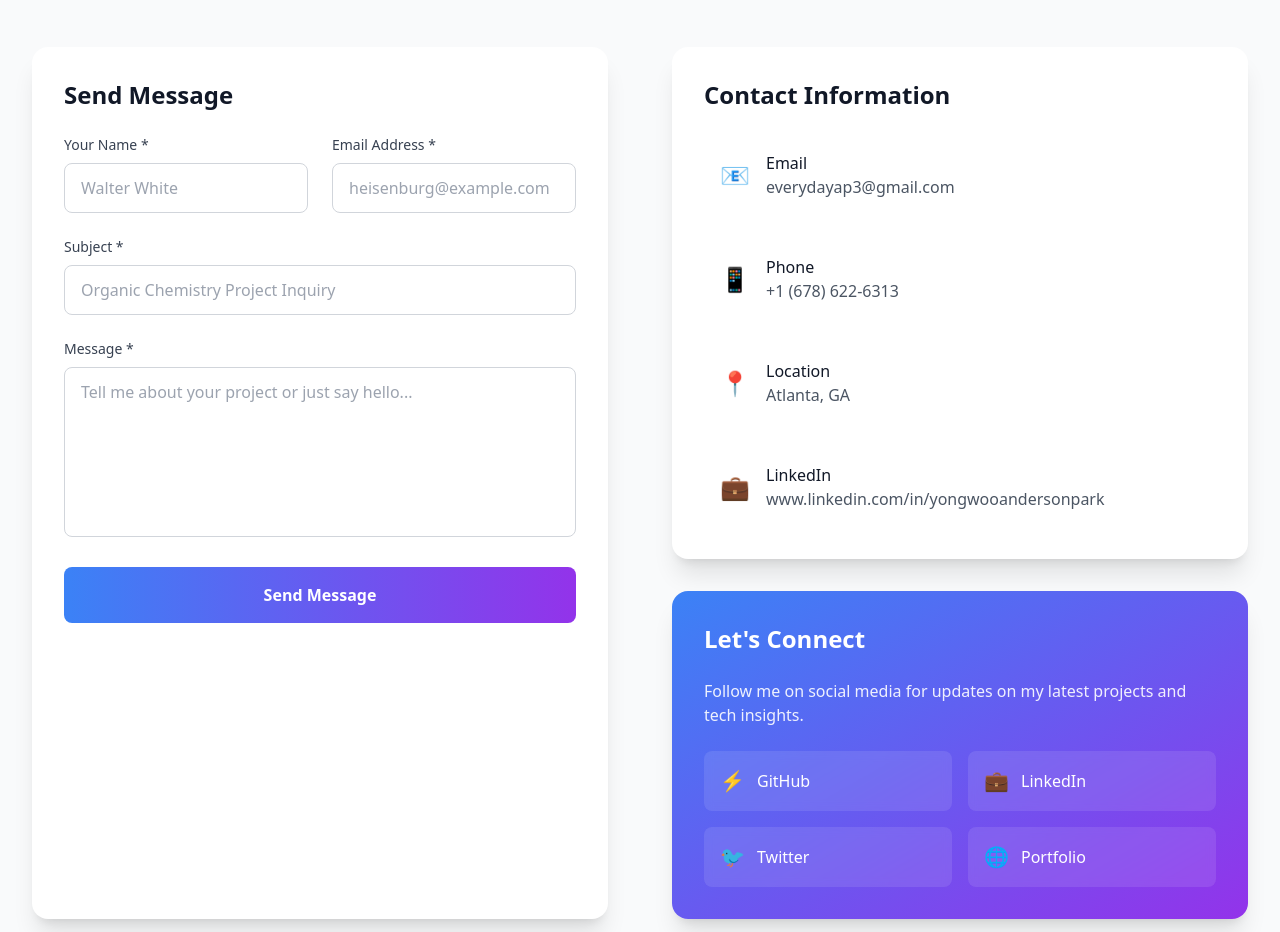
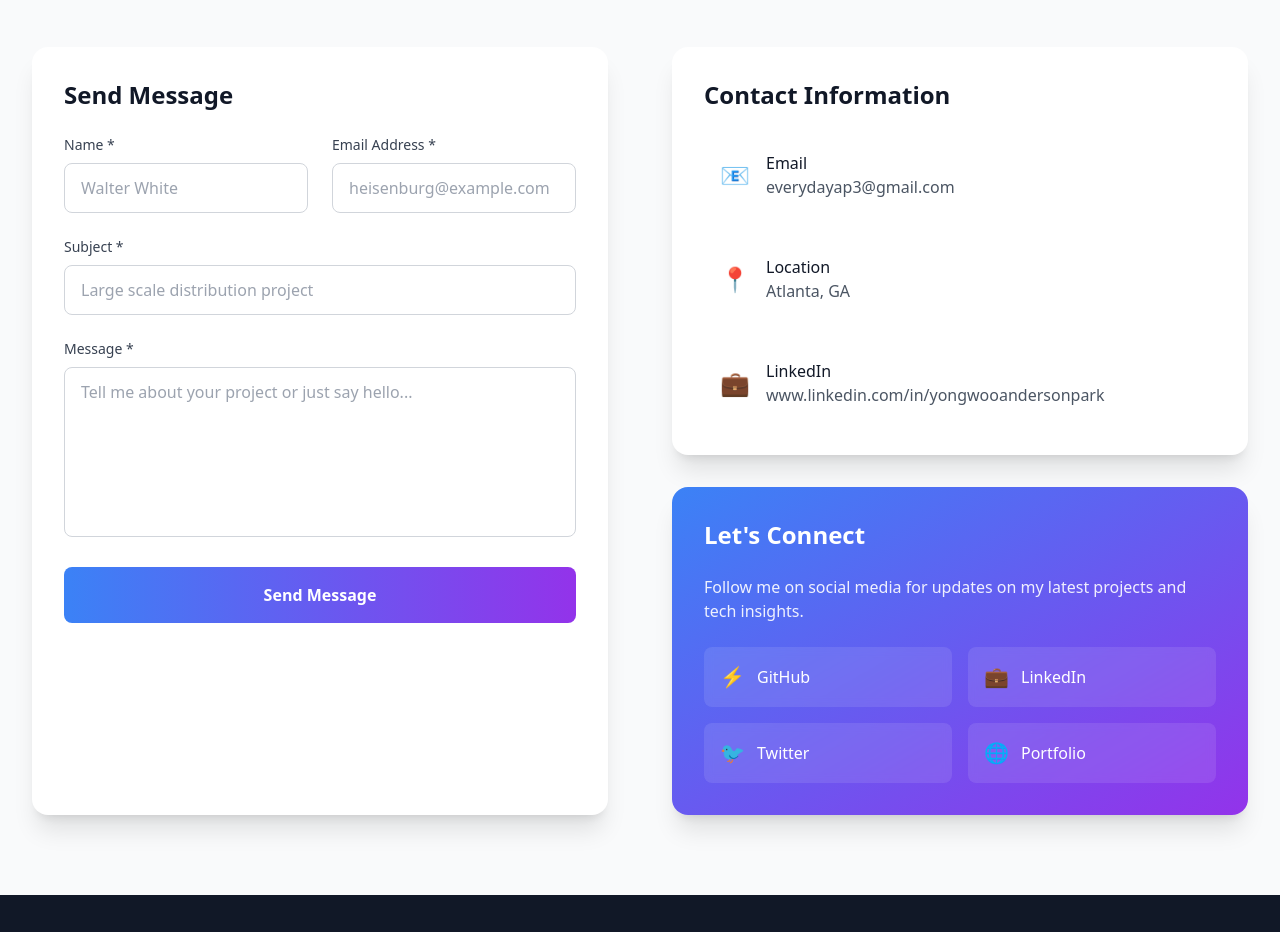
Before and after one commit to yandersonpark1/yandersonpark1-portfolio-web, a Next.js app: page / in a window 1280 px wide. Shown: the part 4460-5392 px from the top of the page. Built offline with nearby package versions, Linux system fonts and the light colour scheme.

Commit message:
contact emailjs added and functional

```diff
--- a/app/components/Contact.tsx
+++ b/app/components/Contact.tsx
@@ -1,5 +1,6 @@
 'use client'
 import { useState } from 'react'
+import emailjs from 'emailjs-com'
 
 export default function Contact() {
   const [formData, setFormData] = useState({
@@ -22,15 +23,24 @@ export default function Contact() {
     e.preventDefault()
     setIsSubmitting(true)
 
-    // Simulate form submission (you'll replace this with real form handling later)
-    setTimeout(() => {
+    try {
+      const result = await emailjs.send(
+        process.env.NEXT_PUBLIC_EMAILJS_SERVICE_ID!,
+        process.env.NEXT_PUBLIC_EMAILJS_TEMPLATE_ID!,
+        formData,
+        process.env.NEXT_PUBLIC_EMAILJS_USER_ID!
+      )
+
+      console.log(result.text)
       setSubmitStatus('success')
+      setFormData({ name: '', email: '', subject: '', message: '' })
+    } catch (error) {
+      console.error(error)
+      setSubmitStatus('error')
+    } finally {
       setIsSubmitting(false)
-      setFormData({ name: '', email: '', subject: '', message: '' })
-
-      // Clear success message after 5 seconds
       setTimeout(() => setSubmitStatus(''), 5000)
-    }, 2000)
+    }
   }
 
   const contactInfo = [
@@ -39,12 +49,6 @@ export default function Contact() {
       title: 'Email',
       details: 'everydayap3@gmail.com',
       action: 'mailto:everydayap3@gmail.com'
-    },
-    {
-      icon: '📱',
-      title: 'Phone',
-      details: '+1 (678) 622-6313',
-      action: 'tel:+16786226313'
     },
     {
       icon: '📍',
@@ -104,7 +108,7 @@ export default function Contact() {
               <div className="grid sm:grid-cols-2 gap-6">
                 <div>
                   <label htmlFor="name" className="block text-sm font-medium text-gray-700 mb-2">
-                    Your Name *
+                    Name *
                   </label>
                   <input
                     type="text"
@@ -146,7 +150,7 @@ export default function Contact() {
                   value={formData.subject}
                   onChange={handleChange}
                   className="w-full px-4 py-3 border border-gray-300 rounded-lg focus:ring-2 focus:ring-blue-500 focus:border-transparent transition-colors"
-                  placeholder="Organic Chemistry Project Inquiry"
+                  placeholder="Large scale distribution project"
                 />
               </div>
 
```
